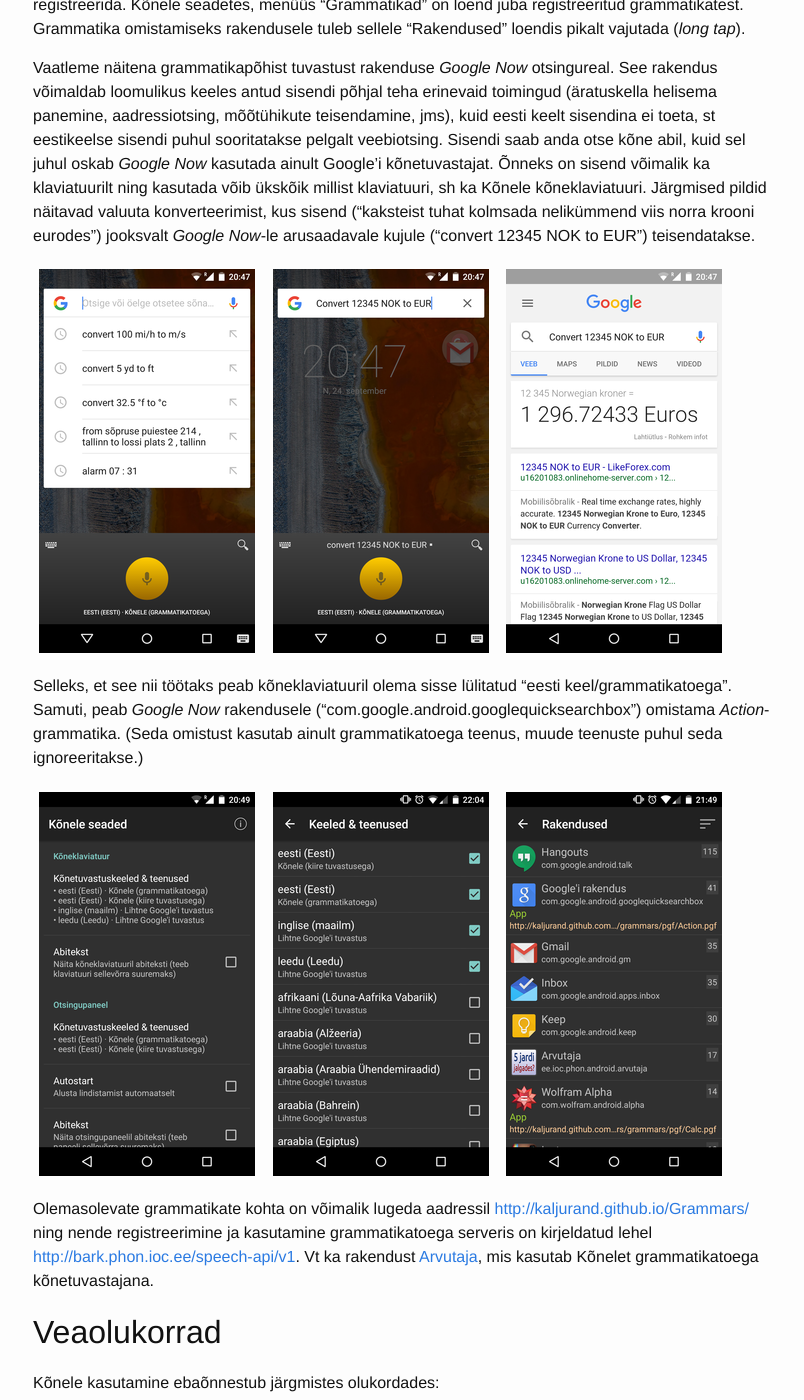
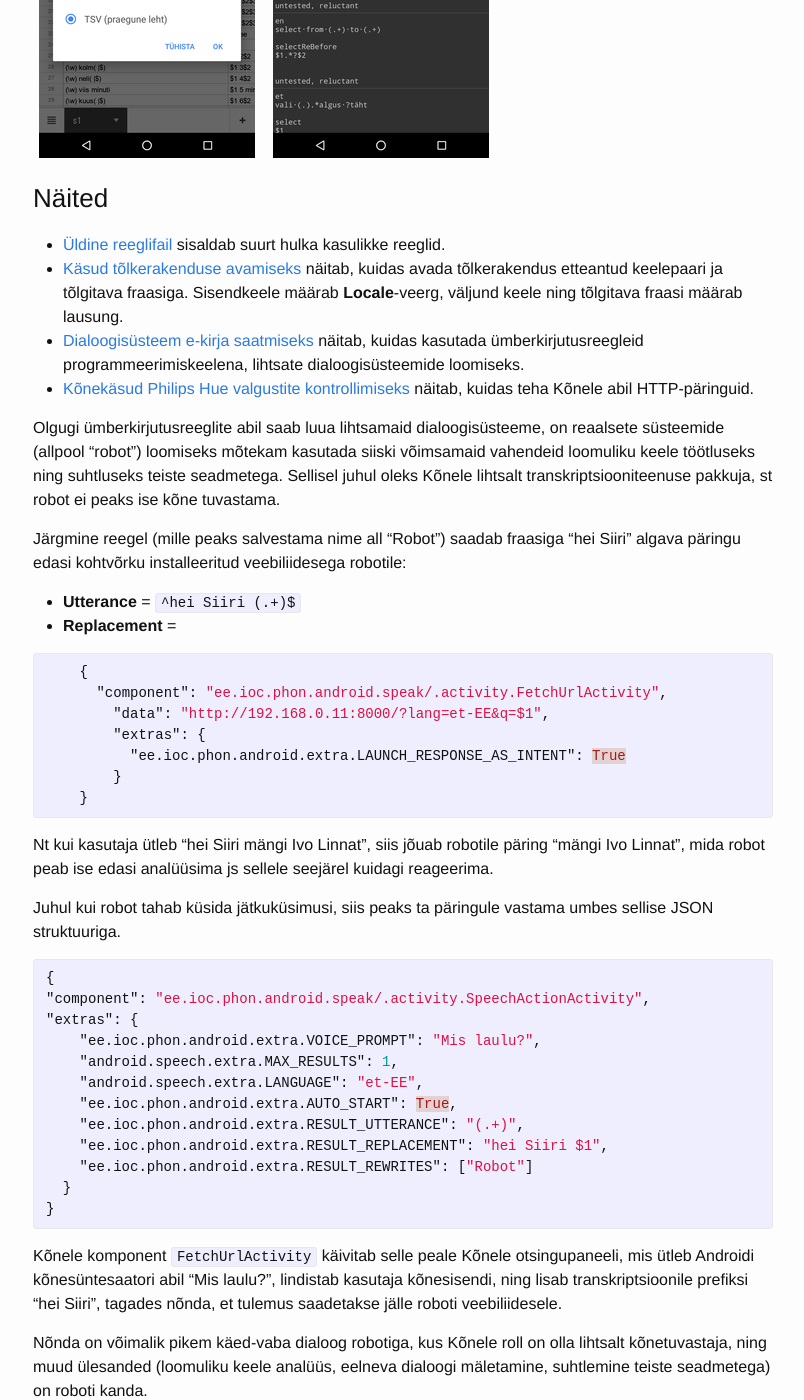
Before and after one commit to Kaljurand/K6nele, a Jekyll site: the page built from docs/et/user_guide.md, in a window 1280 px wide and 1400 px high, scrolled down 12895 px. Shown: the whole window, without its empty margins (237-1041 px from the left). Built offline with Jekyll 4.4.1, drawn with Linux system fonts in a browser that asks for light colours; comment, search, counter and statistics services are not loaded; some of the changed text lies outside the part shown.

Commit message:
User guide: add more examples

```diff
--- a/docs/et/user_guide.md
+++ b/docs/et/user_guide.md
@@ -20,7 +20,7 @@
 läbi mille on võimalik kasutada ka Kõnele poolt pakutud tuvastust.
 
 - Kui käivitada Kõnele otse, st mitte läbi teise rakenduse,
-siis suunatakse tuvastatud tekst edasi veebiotsingumootorile.
+siis suunatakse tuvastatud tekst (vaikimisi) edasi veebiotsingumootorile, või soovi korral (ümberkirjutusreeglite abil) nt kodurobotile.
 
 Kõnele kasutab kõne tekstiks teisendamiseks (ehk transkribeerimiseks) TTÜ Küberneetika Instituudi
 foneetika ja kõnetehnoloogia laboris (vt <http://phon.ioc.ee>) välja töötatud
@@ -70,6 +70,19 @@
 <img src="{{ site.baseurl }}/images/et/Screenshot_2015-09-23-09-02-27.png">
 <img src="{{ site.baseurl }}/images/et/Screenshot_2015-09-23-09-02-35.png">
 <img src="{{ site.baseurl }}/images/et/Screenshot_2015-09-23-09-02-48.png">
+
+### Otselingid (alates Android v7.1)
+
+Otsingupaneeli jaoks välja valitud keeled/teenused on saadaval ka otselinkidena (_app shortcuts_). Otselingid avanevad kui näppu pikemalt Kõnele käivitusikoonil hoida, samuti võib otselingi teha ikooniks. Otselingil klikkides alustab Kõnele koheselt tuvastamist väljavalitud keeles/teenuses.
+
+<img src="{{ site.baseurl }}/images/et/Screenshot_20161227-115800.png">
+
+### Ümberkirjutusreeglid (alates v1.6 beeta)
+
+Ümberkirjutusreeglid (vt pikemalt allpool) võimaldavad muuta, kuidas tuvastustulemust interpreteeritakse. Näiteks lisab järgmine reegel transkriptsioonile sõne `, Estonia` ning avab tulemuse [kaardirakenduses](https://developer.android.com/guide/components/intents-common.html#Maps).
+
+- __Utterance__ = `(.*)`
+- __Replacement__ = `{"action": "android.intent.action.VIEW", "data": "geo:0,0?q=$1, Estonia"}`
 
 
 ## Kõnele seadistamine
@@ -298,7 +308,14 @@
 
 (Eksperimentaalne)
 
-Tekstitoimetuskäsud võimaldavad kursori liigutamist teksti sees ja väljade vahel (nt `selectReBefore`, `goToNextField`), sõnade/lausete valimist ja asendamist (nt `select`, `selectReAfter`, `delete`, `replace`), operatsioone valikuga (nt `replaceSel`, `saveClip`), lõika/kleebi/kopeeri operatsioone, [Androidi IME käske](https://developer.android.com/reference/android/view/inputmethod/EditorInfo.html) (nt `imeActionSend`). Enamikku käskudest on võimalik tagasi võtta (`undo`), mitu korda rakendada (`apply`), ja isegi kombineerida (`combine`). Igal käsul on 0 kuni 2 argumenti. Argumendid võivad sisaldada tavalisi sümboleid, viiteid __Utterance__ gruppidele (`$1`, `$2`, ...) ning viidet parasjagu aktiivse valiku sisule (`{}`). Kursoriliigutamiskäskude puhul, mille argumendiks on regulaaravaldis (`..Re..`), määrab selle esimene alamgrupp kursori uue asukoha.
+Tekstitoimetuskäsud on eeldefineeritud käsud, mida on võimalik kasutada koos Kõnele klaviatuuriga.
+Need võimaldavad toimetada juba olemasolevat teksti käed vabalt (st ainult kõne abil), nt kursori liigutamist teksti sees ja väljade vahel (nt `selectReBefore`, `goToNextField`), sõnade/lausete valimist ja asendamist (nt `select`, `selectReAfter`, `delete`, `replace`), operatsioone valikuga (nt `replaceSel`, `saveClip`), lõika/kleebi/kopeeri operatsioone, [Androidi IME käske](https://developer.android.com/reference/android/view/inputmethod/EditorInfo.html) (nt `imeActionSend`). Enamikku käskudest on võimalik tagasi võtta (`undo`), mitu korda rakendada (`apply`), ja isegi kombineerida (`combine`). Igal käsul on 0 kuni 2 argumenti. Argumendid võivad sisaldada tavalisi sümboleid, viiteid __Utterance__ gruppidele (`$1`, `$2`, ...) ning viidet parasjagu aktiivse valiku sisule (`{}`). Kursoriliigutamiskäskude puhul, mille argumendiks on regulaaravaldis (`..Re..`), määrab selle esimene alamgrupp kursori uue asukoha.
+
+Tekstitoimetuskäskude sidumiseks kõnekäskudega tuleb kasutada kolme lisaveergu:
+
+- __Command__ Tekstitoimetuskäsu nimi (ingliskeelne märksõna).
+- __Arg1__ Käsu esimene argument (valikuline).
+- __Arg2__ Käsu teine argument (valikuline).
 
 Näide. (Eestikeelne) kõnekäsk lisamaks valitud tekstilõigu ümber nurksulud. Muid sõnu väljundisse ei lisata, kuna __Replacement__ on tühisõne.
 
@@ -340,9 +357,50 @@
 
 ### Näited
 
-- [üldine reeglifail](https://docs.google.com/spreadsheets/d/179hiQTLQnMOpSclOk2fQZ2lVLAJASwxO83zMMmBey5A/edit?usp=sharing) sisaldab suurt hulka kasulikke reeglid;
-- [dialoogisüsteem e-kirja saatmiseks](https://docs.google.com/spreadsheets/d/1a_waZskhCxM0NGy6T0_cIAzWd7rHocg0kBvFAIJ6M2s/edit?usp=sharing) näitab, kuidas kasutada ümberkirjutusreegleid programmeerimiskeelena, lihtsate dialoogisüsteemide loomiseks;
-- [kõnekäsud Philips Hue valgustite kontrollimiseks](https://docs.google.com/spreadsheets/d/1x8FkaMoJ4_gJbg6w1vhir0gkWmqHuXDiB7otNr56Yb4/edit?usp=sharing) näitab, kuidas teha Kõnele abil HTTP-päringuid.
+- [Üldine reeglifail](https://docs.google.com/spreadsheets/d/179hiQTLQnMOpSclOk2fQZ2lVLAJASwxO83zMMmBey5A/edit?usp=sharing) sisaldab suurt hulka kasulikke reeglid.
+- [Käsud tõlkerakenduse avamiseks](https://docs.google.com/spreadsheets/d/1ndVmgLCG1wZ0cedfaAhL_kzw9aoqyP5jnsp1I-qFHwQ/edit?usp=sharing) näitab, kuidas avada tõlkerakendus etteantud keelepaari ja tõlgitava fraasiga. Sisendkeele määrab __Locale__-veerg, väljund keele ning tõlgitava fraasi määrab lausung.
+- [Dialoogisüsteem e-kirja saatmiseks](https://docs.google.com/spreadsheets/d/1a_waZskhCxM0NGy6T0_cIAzWd7rHocg0kBvFAIJ6M2s/edit?usp=sharing) näitab, kuidas kasutada ümberkirjutusreegleid programmeerimiskeelena, lihtsate dialoogisüsteemide loomiseks.
+- [Kõnekäsud Philips Hue valgustite kontrollimiseks](https://docs.google.com/spreadsheets/d/1x8FkaMoJ4_gJbg6w1vhir0gkWmqHuXDiB7otNr56Yb4/edit?usp=sharing) näitab, kuidas teha Kõnele abil HTTP-päringuid.
+
+Olgugi ümberkirjutusreeglite abil saab luua lihtsamaid dialoogisüsteeme, on reaalsete süsteemide (allpool "robot") loomiseks mõtekam kasutada siiski võimsamaid vahendeid loomuliku keele töötluseks ning suhtluseks teiste seadmetega. Sellisel juhul oleks Kõnele lihtsalt transkriptsiooniteenuse pakkuja, st robot ei peaks ise kõne tuvastama.
+
+Järgmine reegel (mille peaks salvestama nime all "Robot") saadab fraasiga "hei Siiri" algava päringu edasi kohtvõrku installeeritud veebiliidesega robotile:
+
+- __Utterance__ = `^hei Siiri (.+)$`
+- __Replacement__ =
+
+{% highlight json %}
+    {
+      "component": "ee.ioc.phon.android.speak/.activity.FetchUrlActivity",
+        "data": "http://192.168.0.11:8000/?lang=et-EE&q=$1",
+        "extras": {
+          "ee.ioc.phon.android.extra.LAUNCH_RESPONSE_AS_INTENT": True
+        }
+    }
+{% endhighlight %}
+
+Nt kui kasutaja ütleb "hei Siiri mängi Ivo Linnat", siis jõuab robotile päring "mängi Ivo Linnat", mida robot peab ise edasi analüüsima js sellele seejärel kuidagi reageerima.
+
+Juhul kui robot tahab küsida jätkuküsimusi, siis peaks ta päringule vastama umbes sellise JSON struktuuriga.
+
+{% highlight json %}
+{
+"component": "ee.ioc.phon.android.speak/.activity.SpeechActionActivity",
+"extras": {
+    "ee.ioc.phon.android.extra.VOICE_PROMPT": "Mis laulu?",
+    "android.speech.extra.MAX_RESULTS": 1,
+    "android.speech.extra.LANGUAGE": "et-EE",
+    "ee.ioc.phon.android.extra.AUTO_START": True,
+    "ee.ioc.phon.android.extra.RESULT_UTTERANCE": "(.+)",
+    "ee.ioc.phon.android.extra.RESULT_REPLACEMENT": "hei Siiri $1",
+    "ee.ioc.phon.android.extra.RESULT_REWRITES": ["Robot"]
+  }
+}
+{% endhighlight %}
+
+Kõnele komponent `FetchUrlActivity` käivitab selle peale Kõnele otsingupaneeli, mis ütleb Androidi kõnesüntesaatori abil "Mis laulu?", lindistab kasutaja kõnesisendi, ning lisab transkriptsioonile prefiksi "hei Siiri", tagades nõnda, et tulemus saadetakse jälle roboti veebiliidesele.
+
+Nõnda on võimalik pikem käed-vaba dialoog robotiga, kus Kõnele roll on olla lihtsalt kõnetuvastaja, ning muud ülesanded (loomuliku keele analüüs, eelneva dialoogi mäletamine, suhtlemine teiste seadmetega) on roboti kanda.
 
 ## Grammatikapõhine kõnetuvastus
 
```
Also changed, not shown: other parts of docs/et/user_guide.md (+4 -7 lines), images/et/Screenshot_20161227-115800.png (added).
